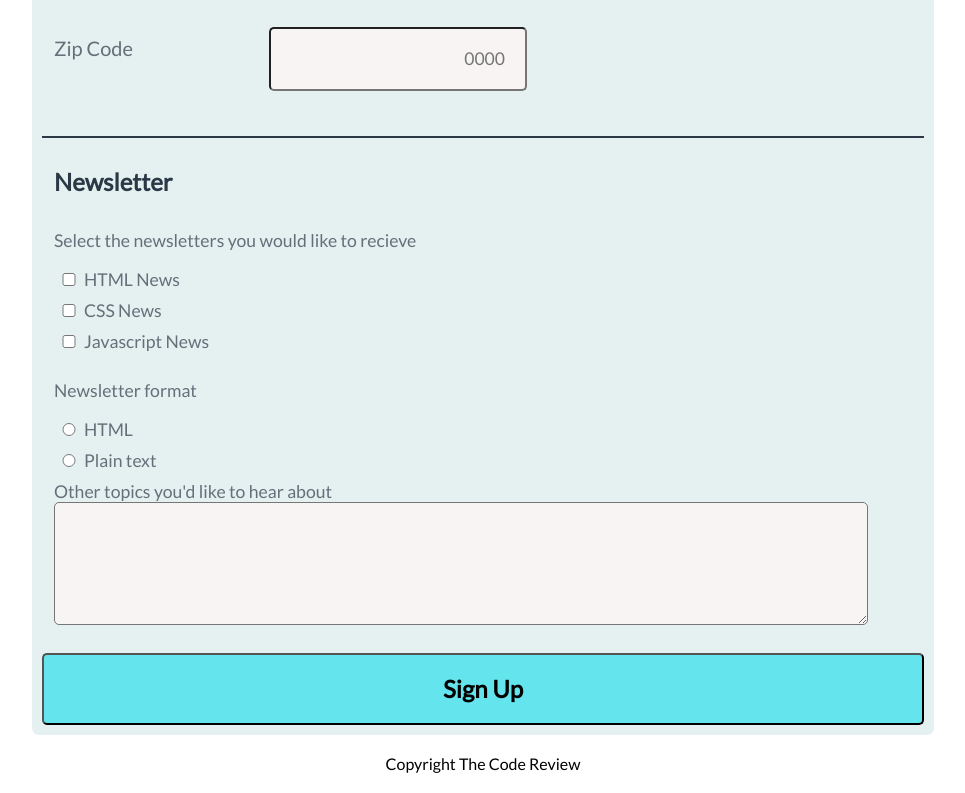
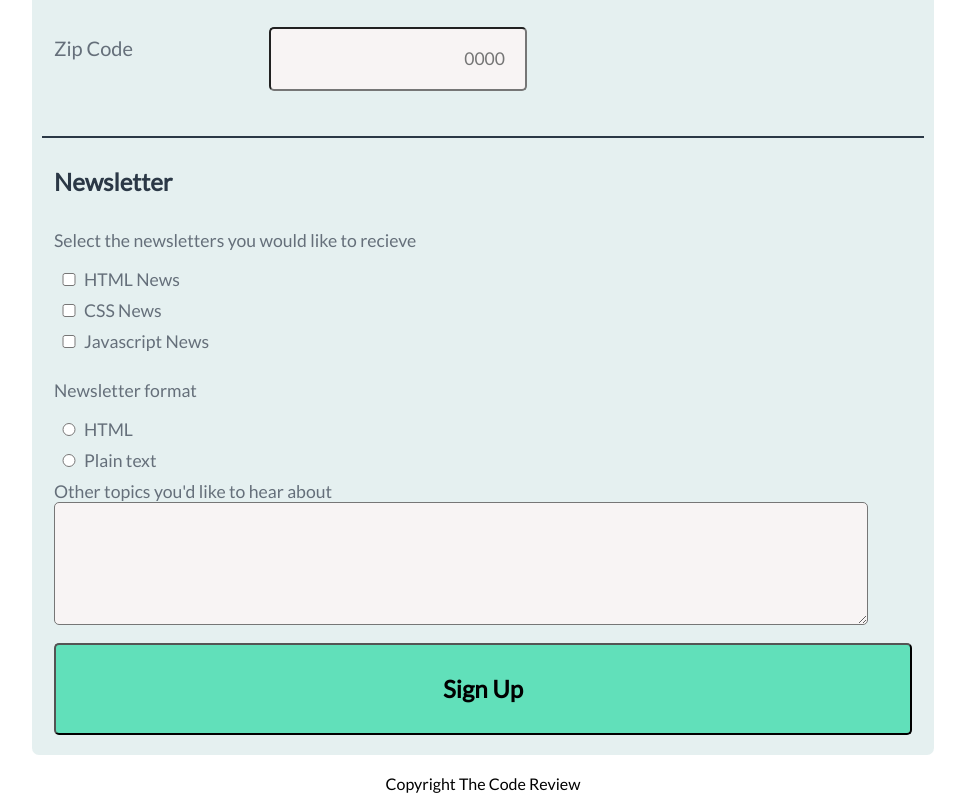
Before and after one commit to jarrmov/techtree-unit-3, a plain HTML site: page index.html in a window 1280 px wide. In both pictures the pointer is over the button "Sign Up". Shown: the part 913-1706 px from the top of the page, without its empty margins (157-1122 px from the left). Drawn offline with nearby package versions, Linux system fonts and the light colour scheme.

Commit message:
transition added

```diff
--- a/css/styles.css
+++ b/css/styles.css
@@ -136,6 +136,7 @@ select:focus {
         flex-basis: 70%;
         flex-grow: 1;
         margin-bottom: 0;
+        transition: .5s;
       }
 
       .info label {
@@ -145,5 +146,19 @@ select:focus {
 
       #zip {
         max-width: 25%;
-      }
+    }
+
+    button:hover {
+        padding: 30px;
+        background: rgb(97, 224, 186);
+        transition: .6s;
+
+    }
+
+
+
+
+
+
+
 }
--- a/index.html
+++ b/index.html
@@ -24,10 +24,10 @@
 
             <form action="index.html" method="post">
 
+                <div class="information">
                     <fieldset>
-                <div class="information">
+
                     <legend><h2>Contact Information</h2></legend>
-
                         <div class="info">
                             <label for="name">Full Name</label><br>
                             <input type="text" id="name" name="full-name" placeholder="Required" required>
@@ -64,8 +64,8 @@
                             <label for="zip">Zip Code</label><br>
                             <input type="text" id="zip" name="zip" placeholder="0000">
                         </div>
+                    </fieldset>
                 </div>
-                </fieldset>
 
                  <div class="bottom">
                     <fieldset>
@@ -90,10 +90,9 @@
 
                         <label for="other">Other topics you'd like to hear about</label><br>
                         <textarea name="other" id="other" cols="20" rows="4"></textarea><br>
-                </div>
                          <button type="submit">Sign Up</button>
                     </fieldset>
-
+                 </div>
              </form>
         </div>
     </main>
```
Lines whose indentation alone changed are shown as unchanged.
